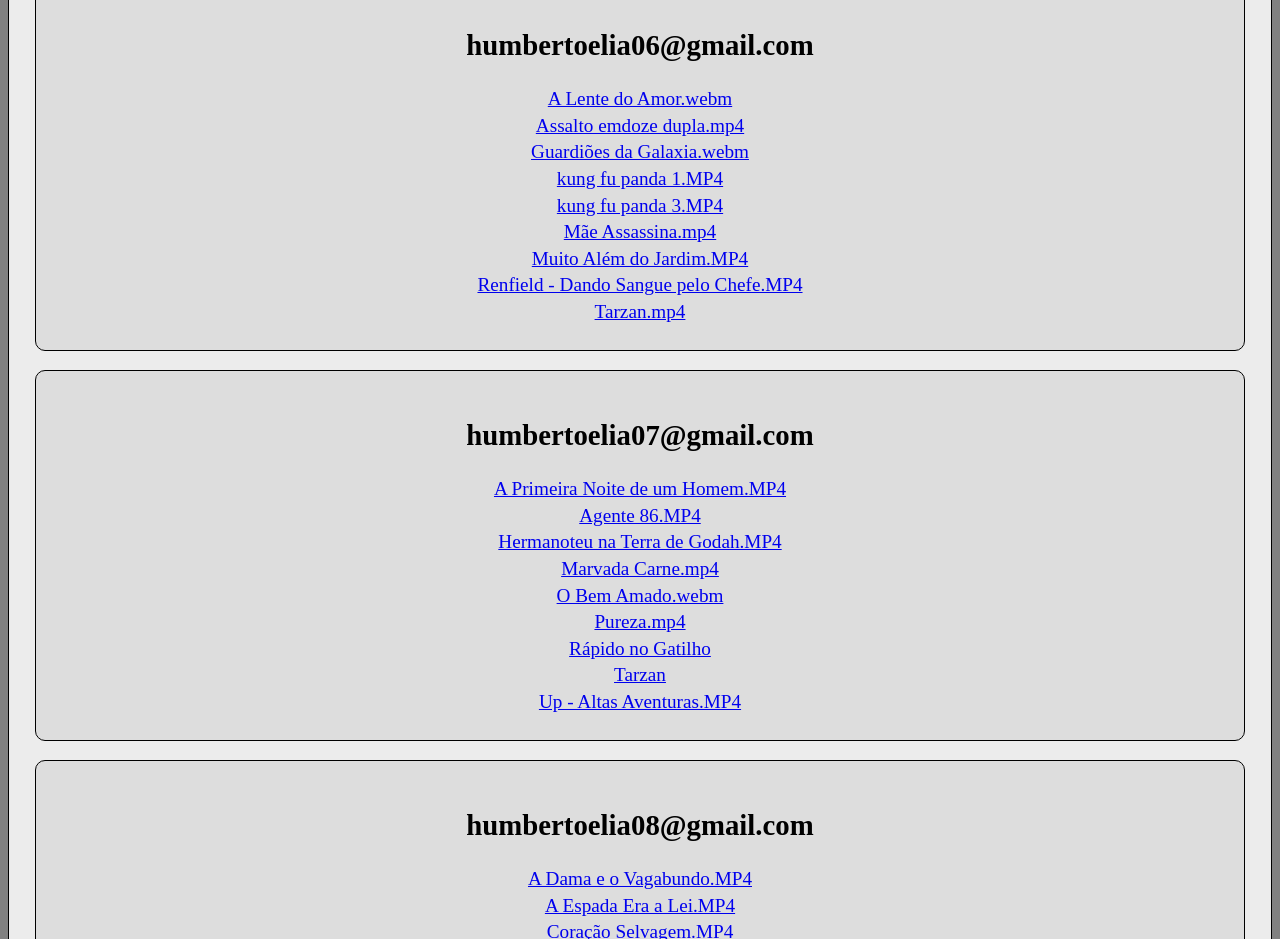
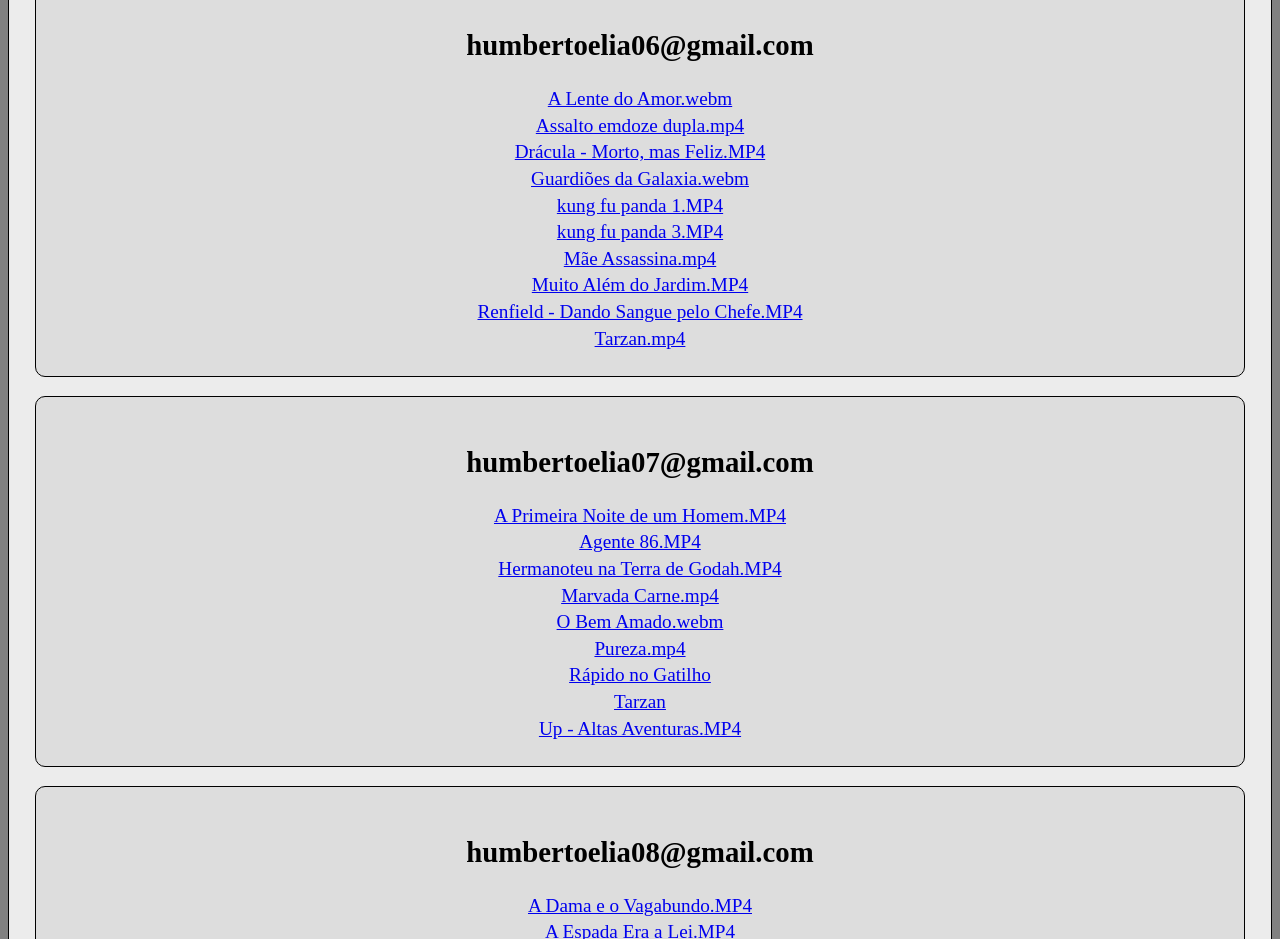
Before and after one commit to HumbertoEliaSoares01/filmes, a plain HTML site: page lista de filmes.html in a window 1280 px wide. Shown: the part 1480-2419 px from the top of the page. Drawn offline with Linux system fonts and the light colour scheme.

Commit message:
Update lista de filmes.html

```diff
--- a/lista de filmes.html
+++ b/lista de filmes.html
@@ -298,6 +298,13 @@
                 Assalto emdoze dupla.mp4
             </a>
         </li><!-- Assalto emdoze dupla.mp4 -->
+        <li>
+            <a
+                href="https://drive.google.com/file/d/1sepWJlGTkp_mMzjLO-brq863Urx6bQ9a/view?usp=sharing"
+                title="Google Drive humbertoelia06@gmail.com" target="_blank">
+                Drácula - Morto, mas Feliz.MP4
+            </a>
+        </li><!-- Drácula - Morto, mas Feliz.MP4 -->
         <li>
             <a
                 href="https://drive.google.com/file/d/1Lr4P7Z-IlqySJ99ufMgmKrGEt6ouIxJJ/view?usp=sharing"
```
